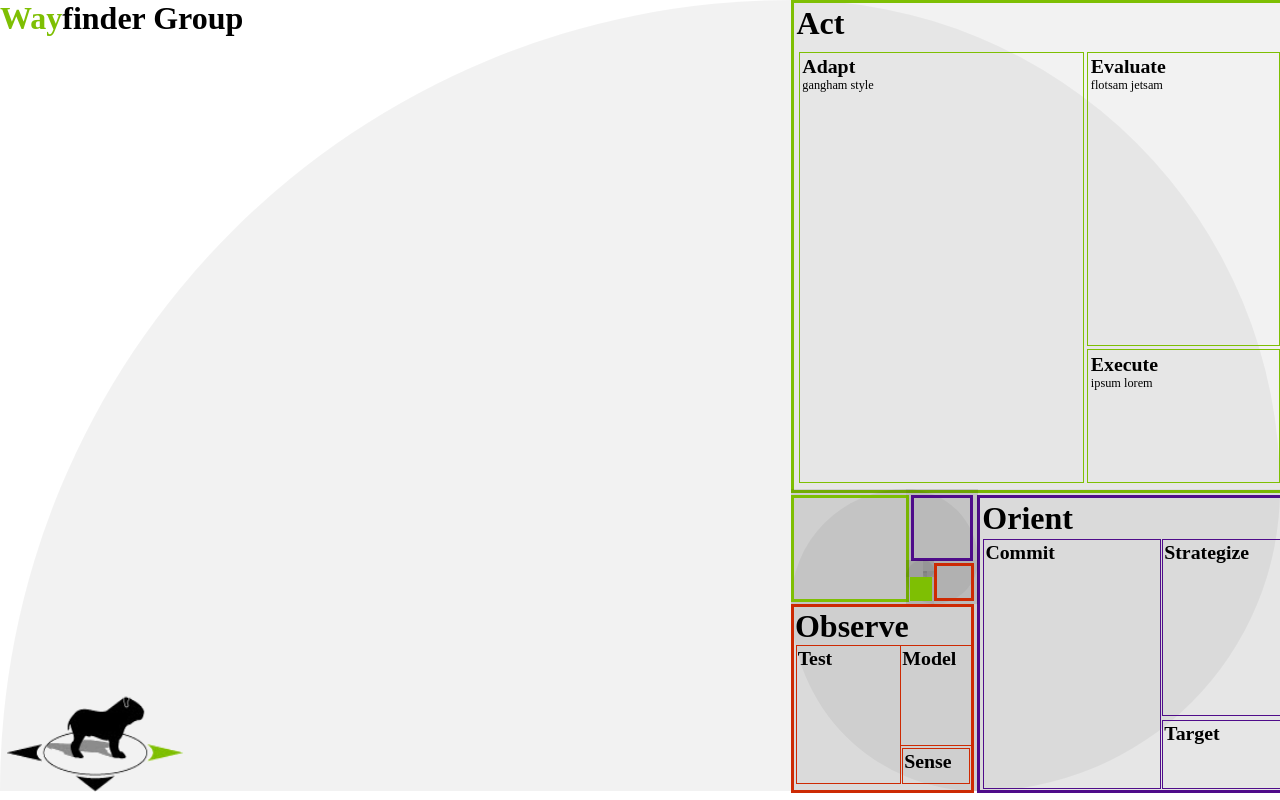
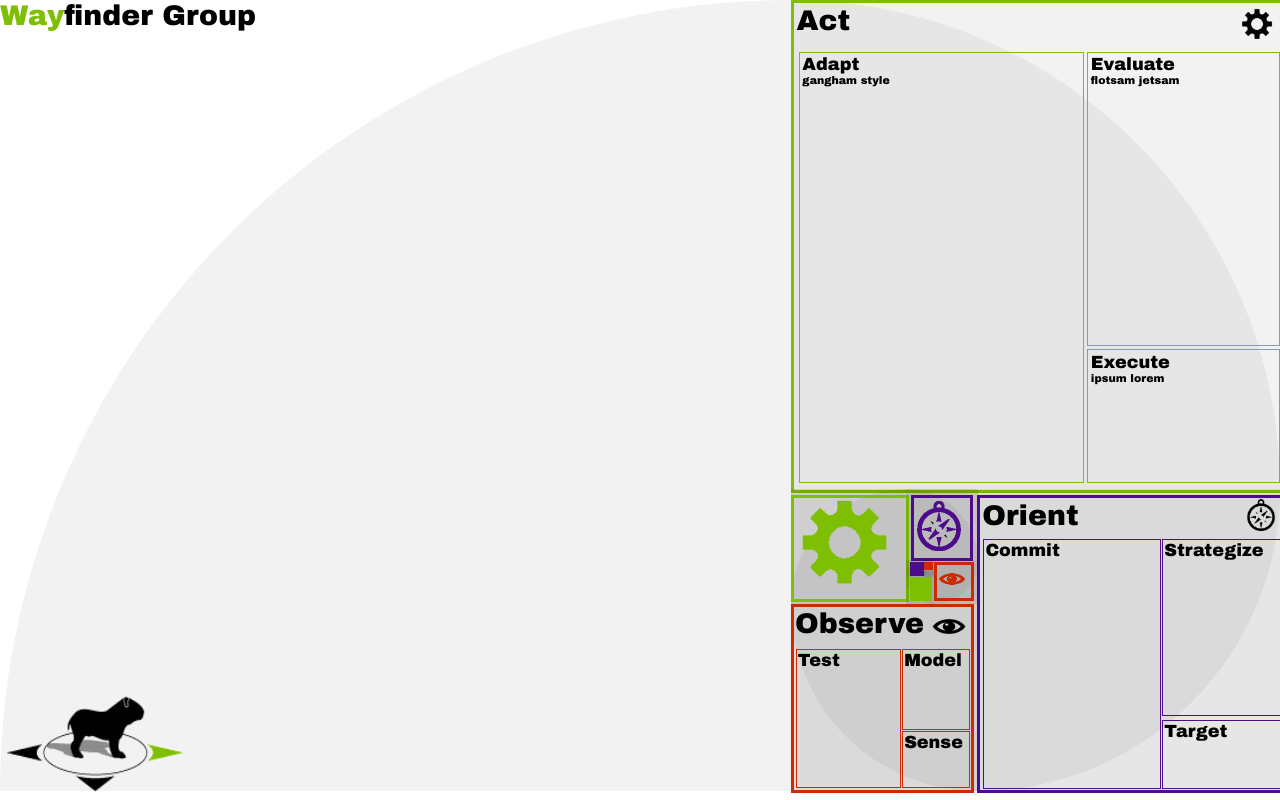
Before and after one commit to allanneildotcom/-wayfindergroup, a plain HTML site: page index.html in a window 1280 px wide. Drawn offline with nearby package versions, Linux system fonts and the light colour scheme.

Commit message:
A bunch of changes.

```diff
--- a/index.html
+++ b/index.html
@@ -19,22 +19,24 @@
 	  <section id="act_section">
 				<header>
 					<h1 id="h1_act">Act</h1>
+					<img id="wayfinder_gear_black" src="noun_project_4497_gear_lynn_christensen_black.png" alt="Act">
 				</header>
+
 				<section id="execute_section">
 					<header>
-						<h2>Execute</h2>
+						<h3>Execute</h3>
 					</header>
 					<p>ipsum lorem</p>
 				</section>
 				<section id="evaluate_section">
 					<header>
-						<h2>Evaluate</h2>
+						<h3>Evaluate</h3>
 					</header>
 					<p>flotsam jetsam</p>
 				</section>
 				<section id="adapt_section">
 					<header>
-						<h2>Adapt</h2>
+						<h3>Adapt</h3>
 					</header>
 					<p>gangham style</p>
 				</section>
@@ -43,20 +45,21 @@
 		 <section id="orient_section">
 				<header>
 					<h1 id="h1_orient">Orient</h1>
+					<img id="wayfinder_compass_black" src="noun_project_7175_marcio_duarte_compass_black.png" alt="Orient">
 				</header>
 				<section id="target_section">
 					<header>
-						<h2>Target</h2>
+						<h3>Target</h3>
 					</header>
 				</section>
 				<section id="strategize_section">
 					<header>
-						<h2>Strategize</h2>
+						<h3>Strategize</h3>
 					</header>
 				</section>
 				<section id="commit_section">
 					<header>
-						<h2>Commit</h2>
+						<h3>Commit</h3>
 					</header>
 				</section>
 			</section>
@@ -64,35 +67,39 @@
 			<section id="observe_section">
 				<header>
 					<h1 id="h1_observe">Observe</h1>
+					<img id="wayfinder_eye_black" src="noun_project_6335_eye_christian_tabacco_black.png" alt="Observe">
 				</header>
 				<section id="sense_section">
 					<header>
-						<h2>Sense</h2>
+						<h3>Sense</h3>
 					</header>
 				</section>
 				<section id="model_section">
 					<header>
-						<h2>Model</h2>
+						<h3>Model</h3>
 					</header>
 				</section>
 				<section id="test_section">
 					<header>
-						<h2>Test</h2>
+						<h3>Test</h3>
 					</header>
 				</section>
 			</section>
             <div class="cycle">
 				<section class="act" id="act_section2">
+					<img id="wayfinder_gear_green" src="noun_project_4497_gear_lynn_christensen_green_7EBF03.png" alt="Act">
 				</section>
 				<div>
 					<section class="orient" id="orient_section2">
+						<img id="wayfinder_compass_purple" src="noun_project_7175_marcio_duarte_compass_purple_4F0C8A.png" alt="Orient">
 					</section>
 					<div>
 						<section class="observe" id="observe_section2">
+						<img id="wayfinder_eye" src="noun_project_6335_eye_christian_tabacco_red_CD2A03.png" alt="Observe">
 						</section>
 					  <div>
 					  	<section class="act" id="act_section3">
-						</section>
+				  		</section>
 						<div  class="cycle">
 							<section class="orient" id="orient_section3">
 							</section>
--- a/resize.js
+++ b/resize.js
@@ -9,12 +9,12 @@ function updateContainer() {
   $(window).resize(function() {
     var goldenWidth  = windowWidth  = $(this).width(),
         goldenHeight = windowHeight = $(this).height(),
-		h1Size = $(this).width() / 40 ;
+		h1Size = $(this).width() / 45 ;
 
 $("h1").css({
   fontSize: h1Size
 });
-$("h2").css({
+$("h3").css({
   fontSize: h1Size * 0.62
 });
 
@@ -22,8 +22,33 @@ $("p").css({
   fontSize: h1Size * 0.62 * 0.62
 });
 
+ $("#wayfinder_eye_black").css({
+	height: goldenWidth * 0.03 * 0.75, width: goldenWidth * 0.03
+});
+
+ $("#wayfinder_compass_black").css({
+	height: goldenWidth * 0.025, width: goldenWidth * 0.025
+});
+
+ $("#wayfinder_gear_black").css({
+	height: goldenWidth * 0.025, width: goldenWidth * 0.025
+});
+
+
  $("#wayfinder_logo_dog").css({
 	height: goldenWidth * 0.15 * 0.6, width: goldenWidth * 0.15
+});
+
+ $("#wayfinder_eye").css({
+	height: goldenWidth * 0.023 * 0.75, width: goldenWidth * 0.023
+});
+
+$("#wayfinder_gear_green").css({
+	height: goldenWidth * 0.07, width: goldenWidth * 0.07
+});
+
+$("#wayfinder_compass_purple").css({
+	height: goldenWidth * 0.039, width: goldenWidth * 0.039
 });
 
     if (windowWidth/windowHeight > phi) {
--- a/styles.css
+++ b/styles.css
@@ -1,6 +1,7 @@
 html, body {
   height: 100%; width: 100%;
   margin: 0; padding: 0;
+  font-family: "Arial Black",Arial, Helvetica, sans-serif;
 }
 
 
@@ -100,22 +101,28 @@ html, body {
 #target_section { position: absolute; left: 60%; top: 76%; height: 22%; width: 38%; border-style: solid; border-width: 1px; border-color: #4F0C8A; padding: 0.5% 0.5%; }
 
 #observe_section { position: absolute; left: 0%; top: 38%; height: 60%; width: 94%; border-style: solid; border-width: 0.5%; border-color: #CD2A03; padding: 0.5% 0.5%; }
-#test_section { position: absolute; left: 1%; top: 21%; height: 74%; width: 57%; border-style: solid; border-width: 1px; border-color: #CD2A03; padding: 0.5% 0.5%; }
-#model_section  { position: absolute; left: 60%; top: 21%; height: 53%; width: 38%; border-style: solid; border-width: 1px; border-color: #CD2A03; padding: 0.5% 0.5%; }
-#sense_section { position: absolute; left: 61%; top: 77%; height: 18%; width: 36%; border-style: solid; border-width: 1px; border-color: #CD2A03; padding: 0.5% 0.5%; }
+#test_section { position: absolute; left: 1%; top: 23%; height: 74%; width: 57%; border-style: solid; border-width: 1px; border-color: #CD2A03; padding: 0.5% 0.5%; }
+#model_section  { position: absolute; left: 61%; top: 23%; height: 42%; width: 36%; border-style: solid; border-width: 1px; border-color: #CD2A03; padding: 0.5% 0.5%; }
+#sense_section { position: absolute; left: 61%; top: 68%; height: 29%; width: 36%; border-style: solid; border-width: 1px; border-color: #CD2A03; padding: 0.5% 0.5%; }
 
 #act_section2 { position: absolute; left: 0%; top: 5%; height: 86%; width: 59%; border-style: solid; border-width: 0.5%; border-color: #7EBF03; padding: 0.5% 0.5%; }
 #orient_section2 { position: absolute; left: 6%; top: 5%; height: 52%; width: 78%; border-style: solid; border-width: 0.5%; border-color: #4F0C8A; padding: 0.5% 0.5%; }
-#observe_section2 { position: absolute; left: 39%; top: 6%; height: 72%; width: 46%; border-style: solid; border-width: 0.5%; border-color: #CD2A03; padding: 0.5% 0.5%; }
+#observe_section2 { position: absolute; left: 39%; top: 3%; height: 74%; width: 46%; border-style: solid; border-width: 0.5%; border-color: #CD2A03; padding: 0.5% 0.5%; }
 
 
 #act_section3 { position: absolute; left: 14%; top: 38%; height: 40%; width: 58%; border-style: solid; border-width: 0.5%; border-color: #7EBF03; background-color: #7EBF03; padding: 0.5% 0.5%; }
-/*
-#orient_section3 { position: absolute; left: 0%; top: 28%; height: 20%; width: 59%; border-style: solid; border-width: 0.5%; border-color: #4F0C8A; background-color: #4F0C8A; padding: 0.5% 0.5%; }
-#observe_section3 { position: absolute; left: 51%; top: 26%; height: 20%; width: 38%; background-color: #CD2A03; }
-*/
+#orient_section3 { position: absolute; left: 14%; top: 8%; height: 50%; width: 28%; border-style: solid; border-width: 0.5%; border-color: #4F0C8A; background-color: #4F0C8A; padding: 0.5% 0.5%; }
+#observe_section3 { position: absolute; left: 5%; top: 8%; height: 50%; width: 84%; background-color: #CD2A03; }
+
+#wayfinder_eye_black { position: absolute; right: 2%; top: 3%; display: block; }
+#wayfinder_compass_black { position: absolute; right: 2%; top: 0.5%; display: block; }
+#wayfinder_gear_black { position: absolute; right: 2%; top: 1%; display: block; }
 
 #wayfinder_logo_dog { position: absolute; left: 0%; bottom: 0%; display: block; }
+#wayfinder_eye { position: absolute; left: 0%; top: 10%; display: block; }
+#wayfinder_gear_green { position: absolute; left: 5%; top: 0%; display: block; }
+#wayfinder_compass_purple { position: absolute; left: 1%; top: 5%; display: block; }
+
 
 h1,h2,h3,p {
 margin:0;
```
Also changed, not shown: noun_project_4497_gear_lynn_christensen_black.png (added), noun_project_4497_gear_lynn_christensen_green_7EBF03.png (added), noun_project_6335_eye_christian_tabacco_black.png (added), noun_project_6335_eye_christian_tabacco_red_CD2A03.png (added), noun_project_7175_marcio_duarte_compass_black.png (added), noun_project_7175_marcio_duarte_compass_purple_4F0C8A.png (added), wayfinder_logo_dog_1024.png (added), wayfinder_logo_dog_tp3.png (added).
